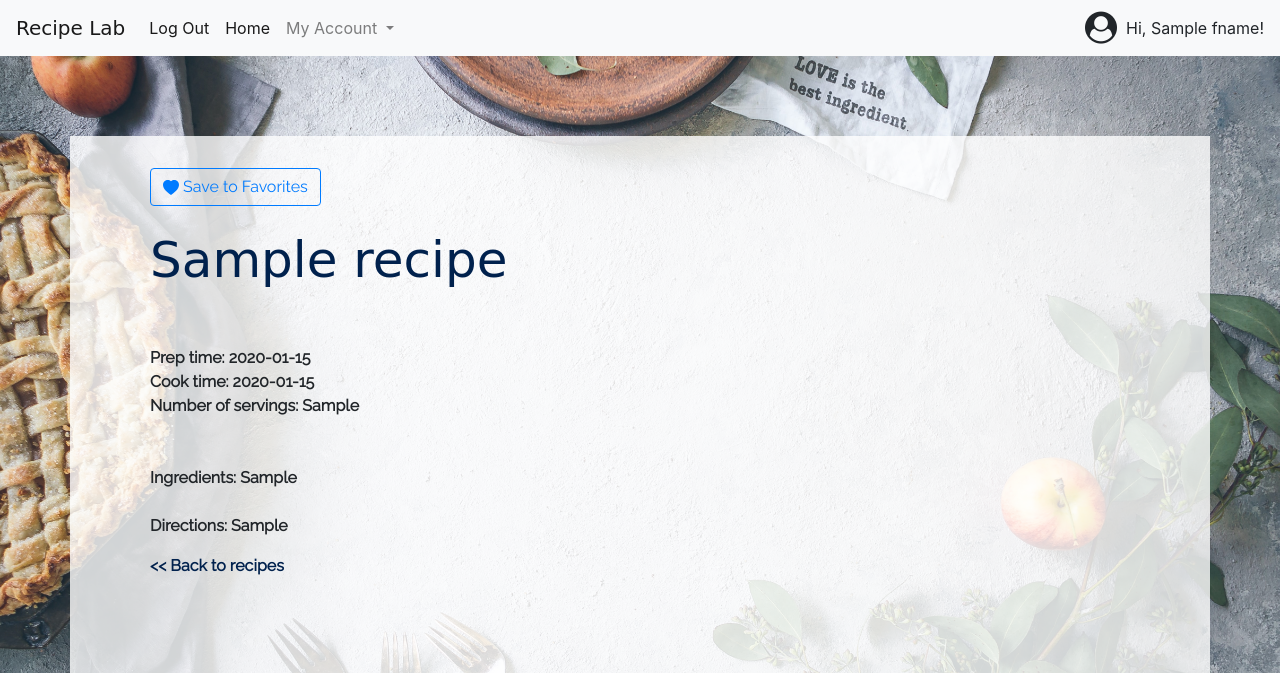
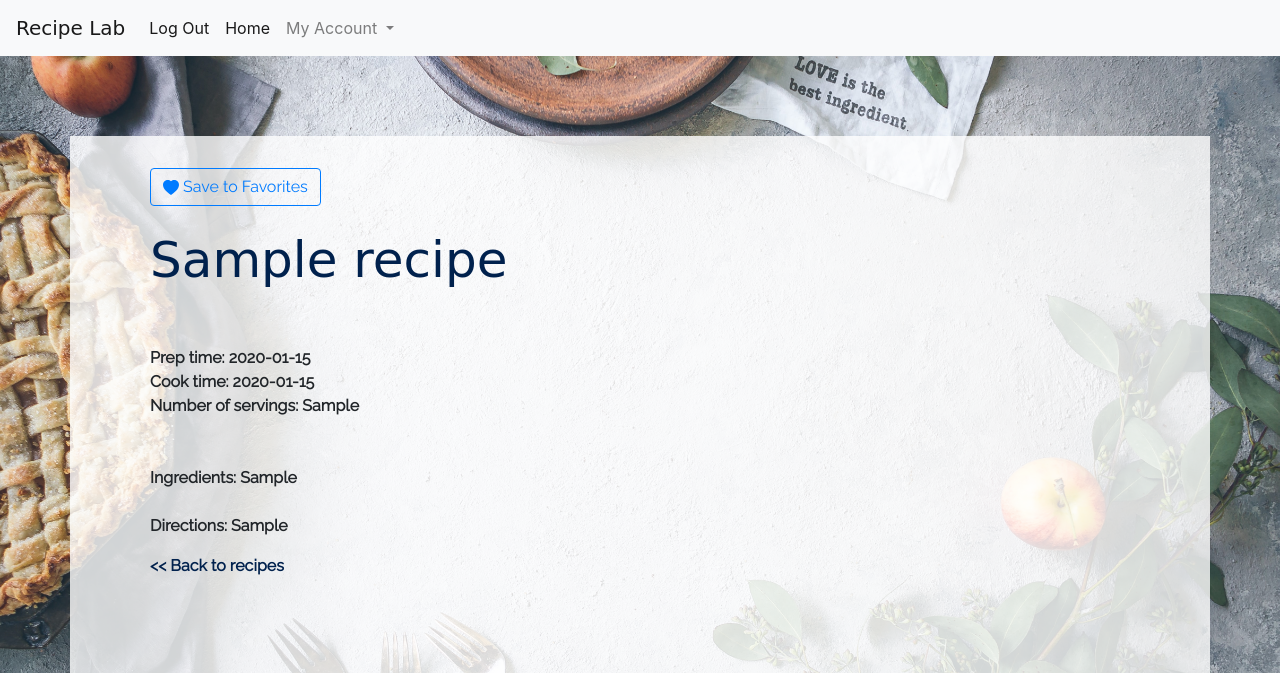
Before and after one commit to AmyYang1799/HB-Project-web-app, a Flask app: template templates/recipe_details.html in a window 1280 px wide. Shown: the top 673 px of the page. Run offline with Flask 2, Linux system fonts and the light colour scheme; the visitor is signed in with stand-in values (Sample User, id 1); tables that the repository leaves empty hold one stand-in row (values such as "Sample post"); the template is opened without the code that fills it: values that come from a table or form of the project are taken from there, most other values are stand-ins (such as "Sample title", 1, 10 or a date in 2020); some web fonts are replaced.

Commit message:
removed global variable usage in all places

```diff
--- a/server.py
+++ b/server.py
@@ -17,11 +17,11 @@ app.jinja_env.undefined = StrictUndefined
 
 #Global variable to check if user is logged in
 #Used for login/logout button
-@app.context_processor
-def inject_is_logged_in():
-    is_logged_in = "user" in session
-    fname = session["fname"]
-    return dict(is_logged_in=is_logged_in)
+# @app.context_processor
+# def inject_is_logged_in():
+#     is_logged_in = "user" in session
+#     fname = session["fname"]
+#     return dict(is_logged_in=is_logged_in)
 
 @app.route("/")
 def homepage():
@@ -169,10 +169,9 @@ def create_fav_recipe():
         flash("Please log in!")
         return redirect("/login")
 
-    fname = session["fname"]
+
     if request.method == "POST":
         user_id = session["user"]
-        fname = session["fname"]
         recipe_id = request.form.get("recipe_id")
 
         recipe = crud.get_recipe_by_id(recipe_id)
@@ -189,12 +188,12 @@ def create_fav_recipe():
 
             flash("Recipe saved as favorite!")
 
-        return redirect("/recipes/" + recipe_id, fname=fname)
+        return redirect("/recipes/" + recipe_id)
 
     favorites = crud.get_user_fav(user_id=session["user"])
     print(favorites)
 
-    return render_template("favorites.html", favorites=favorites, fname=fname)
+    return render_template("favorites.html", favorites=favorites)
 
 
 
--- a/templates/base.html
+++ b/templates/base.html
@@ -76,18 +76,16 @@
                 &nbsp;Favorites</a>
             </div>
           </li>
-          <!-- <li class="nav-item">
-            <a class="nav-link disabled" href="#">Disabled</a>
-          </li> -->
         </ul>
-        {% if is_logged_in %}
+
+        <!-- {% if is_logged_in %}
         <form class="form-inline my-2 my-lg-0 user" id="logged_in">
           <i class="fa fa-user-circle fa-2x" aria-hidden="true"></i>&nbsp;
-          Hi, {{fname}}!
-          <!-- <input class="form-control mr-sm-2" type="search" placeholder="Search" aria-label="Search">
-          <button class="btn btn-outline-success my-2 my-sm-0" type="submit">Search</button> -->
+          Hi, fname
+          <input class="form-control mr-sm-2" type="search" placeholder="Search" aria-label="Search">
+          <button class="btn btn-outline-success my-2 my-sm-0" type="submit">Search</button>
         </form>
-        {% endif %}
+        {% endif %} -->
       </div>
     </nav>
 
--- a/templates/recipes.html
+++ b/templates/recipes.html
@@ -17,9 +17,9 @@
 
 <div class="container boxed" id="recipes">
 
-  <!-- <div class="row"><i class="fa fa-user-circle fa-2x" aria-hidden="true"></i>
+  <div class="row"><i class="fa fa-user-circle fa-2x" aria-hidden="true"></i>
     &nbsp; &nbsp; <h4>Hi, {{ fname }}!</h4>
-  </div> -->
+  </div>
 
 <br>
 <h2>Recipes</h2>
```
